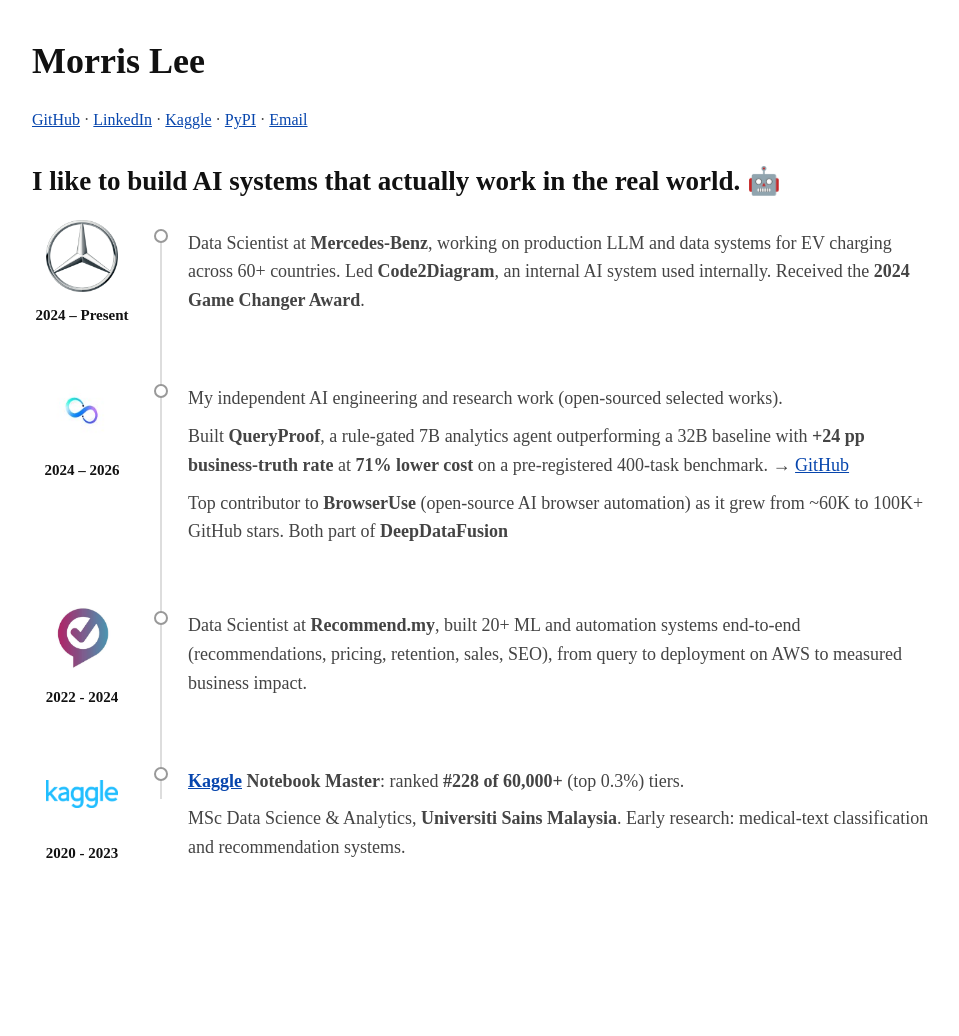
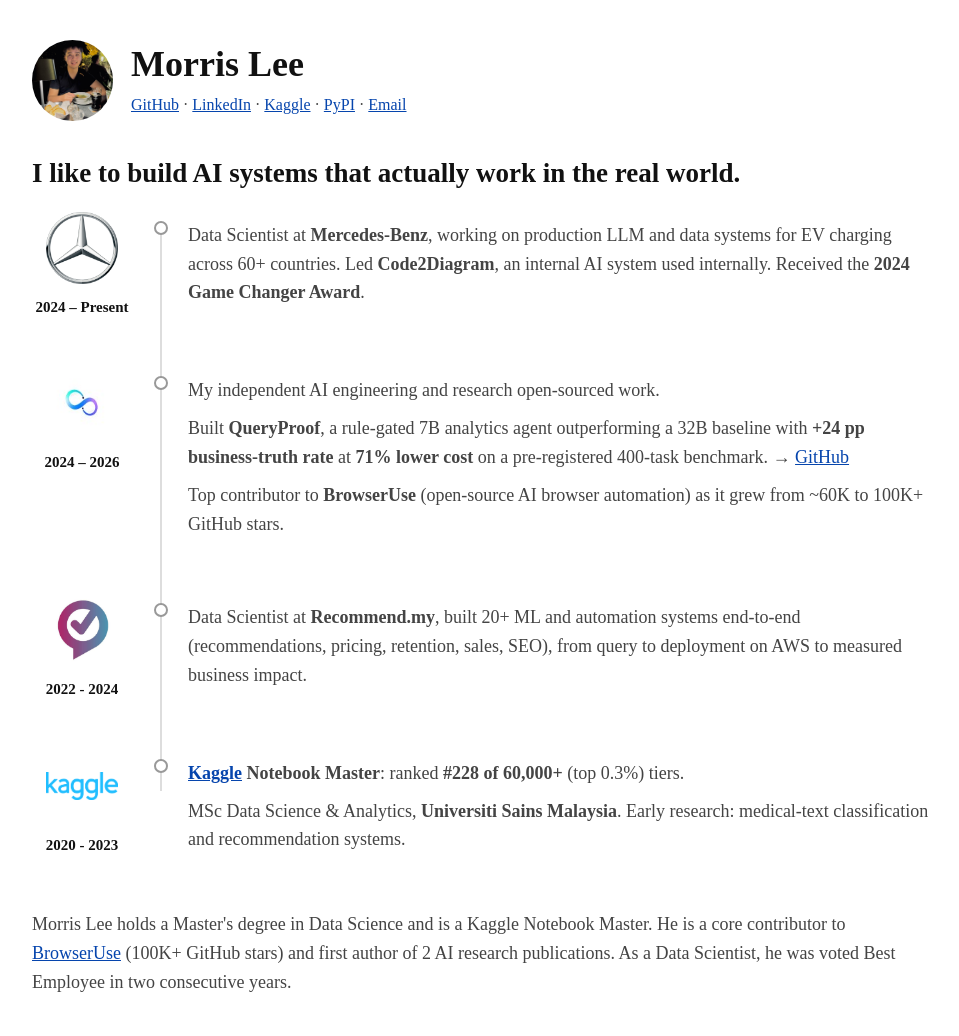
Before and after one commit to k-w-lee/morrislee-portfolio, a Flask app: page / in a window 1280 px wide. Shown: the whole page, without its empty margins (158-1117 px from the left). Before the commit the page ends 858 px from the top, so only its background shows below. Run offline with Flask 3, Linux system fonts and the light colour scheme.

Commit message:
Add rounded avatar beside name/links; add bio after timeline

```diff
--- a/templates/index.html
+++ b/templates/index.html
@@ -23,7 +23,21 @@
     }
     .links {
       font-size: 16px;
+    }
+    .header {
+      display: flex;
+      align-items: center;
+      gap: 18px;
       margin-bottom: 2em;
+    }
+    .avatar {
+      height: 4.5em;
+      width: 4.5em;
+      border-radius: 50%;
+      object-fit: cover;
+    }
+    .header-text h1 {
+      margin: 0 0 6px;
     }
 
     /* timeline: logo + year in left gutter, continuous rail, content right */
@@ -93,8 +107,10 @@
 </head>
 <body>
 
+<div class="header">
+  <img class="avatar" src="{{ url_for('static', filename='profile_pic.jpeg') }}" alt="Morris Lee">
+  <div class="header-text">
     <h1>Morris Lee</h1>
-
     <div class="links">
       <a href="https://github.com/k-w-lee">GitHub</a> ·
       <a href="https://www.linkedin.com/in/morris-lee-917b6a14a/">LinkedIn</a> ·
@@ -102,8 +118,10 @@
       <a href="https://pypi.org/user/morris_lee/">PyPI</a> ·
       <a href="mailto:info.leekahwin@gmail.com">Email</a>
     </div>
+  </div>
+</div>
 
-<h2>I like to build AI systems that actually work in the real world. 🤖</h2>
+<h2>I like to build AI systems that actually work in the real world.</h2>
 
 <div class="timeline">
 
@@ -123,9 +141,9 @@
       <span class="year">2024 – 2026</span>
     </div>
     <div class="entry-body">
-      <p>My independent AI engineering and research work (open-sourced selected works). </p>
+      <p>My independent AI engineering and research open-sourced work. </p>
       <p>Built <strong>QueryProof</strong>, a rule-gated 7B analytics agent outperforming a 32B baseline with <strong>+24 pp business-truth rate</strong> at <strong>71% lower cost</strong> on a pre-registered 400-task benchmark. → <a href="https://github.com/k-w-lee/query_proof">GitHub</a></p>
-      <p>Top contributor to <strong>BrowserUse</strong> (open-source AI browser automation) as it grew from ~60K to 100K+ GitHub stars. Both part of <strong>DeepDataFusion</strong></p>
+      <p>Top contributor to <strong>BrowserUse</strong> (open-source AI browser automation) as it grew from ~60K to 100K+ GitHub stars.</p>
     </div>
   </div>
 
@@ -152,5 +170,7 @@
 
 </div>
 
+<p>Morris Lee holds a Master's degree in Data Science and is a Kaggle Notebook Master. He is a core contributor to <a href="https://github.com/browser-use/browser-use">BrowserUse</a> (100K+ GitHub stars) and first author of 2 AI research publications. As a Data Scientist, he was voted Best Employee in two consecutive years.</p>
+
 </body>
 </html>
```
Also changed, not shown: course-change.md (+1 -1 lines), index.html (added, +83 -0 lines), static/profile_pic.jpeg (added). Lines whose indentation alone changed are shown as unchanged.
